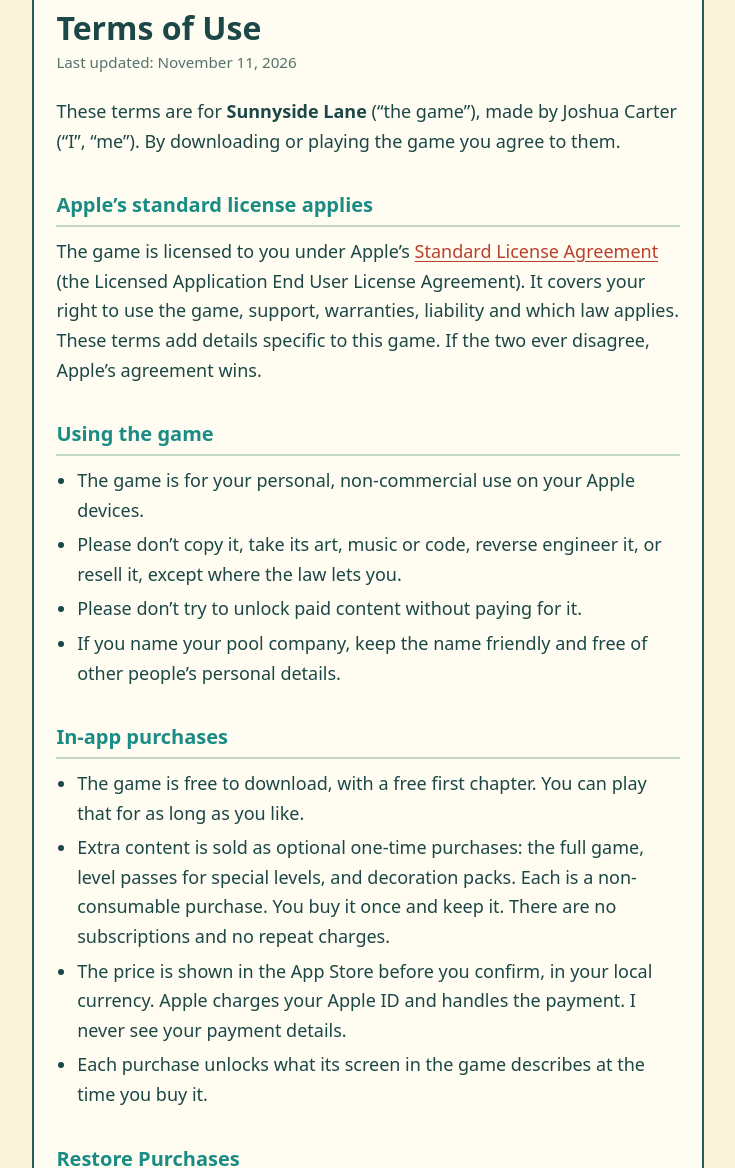
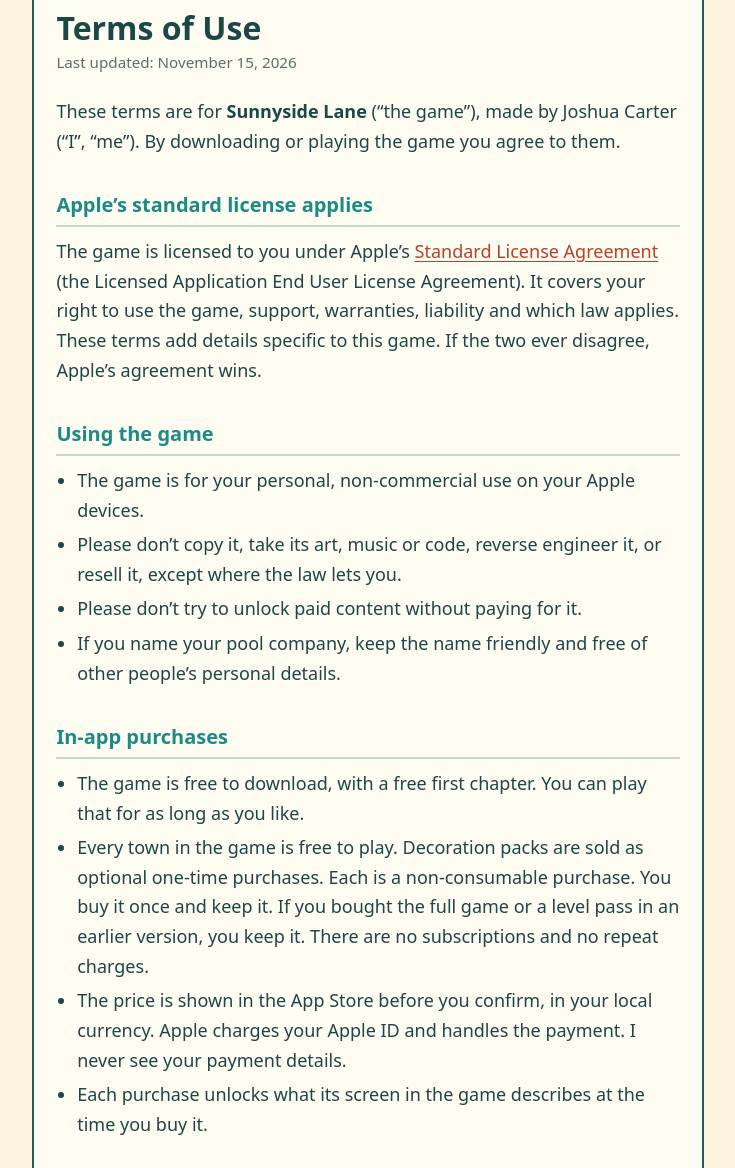
Before and after one commit to joshcarter121/tidy-side-up, a plain HTML site: page terms/index.html in a window 1280 px wide. Shown: the part 122-1290 px from the top of the page, without its empty margins (272-1007 px from the left). Drawn offline with Linux system fonts and the light colour scheme.

Commit message:
Terms of use: every town is free; only decoration packs are sold
From 1.1 the full game and the level passes are no longer sold. Earlier
buyers keep what they bought.

Co-Authored-By: Claude Opus 5.5 <noreply@anthropic.com>

```diff
--- a/terms/index.html
+++ b/terms/index.html
@@ -18,7 +18,7 @@
   </header>
   <main class="card">
     <h1>Terms of Use</h1>
-    <p class="updated">Last updated: November 11, 2026</p>
+    <p class="updated">Last updated: November 15, 2026</p>
 
     <p>These terms are for <strong>Sunnyside Lane</strong> (&ldquo;the game&rdquo;), made by Joshua Carter (&ldquo;I&rdquo;, &ldquo;me&rdquo;). By downloading or playing the game you agree to them.</p>
 
@@ -36,7 +36,7 @@
     <h2>In-app purchases</h2>
     <ul>
       <li>The game is free to download, with a free first chapter. You can play that for as long as you like.</li>
-      <li>Extra content is sold as optional one-time purchases: the full game, level passes for special levels, and decoration packs. Each is a non-consumable purchase. You buy it once and keep it. There are no subscriptions and no repeat charges.</li>
+      <li>Every town in the game is free to play. Decoration packs are sold as optional one-time purchases. Each is a non-consumable purchase. You buy it once and keep it. If you bought the full game or a level pass in an earlier version, you keep it. There are no subscriptions and no repeat charges.</li>
       <li>The price is shown in the App Store before you confirm, in your local currency. Apple charges your Apple ID and handles the payment. I never see your payment details.</li>
       <li>Each purchase unlocks what its screen in the game describes at the time you buy it.</li>
     </ul>
```
